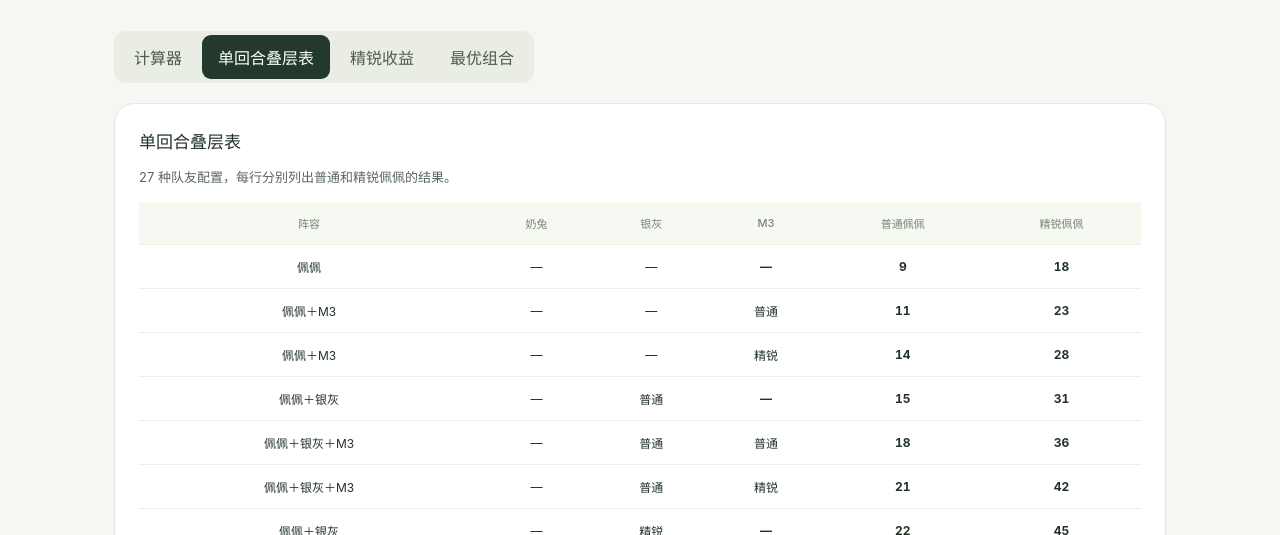
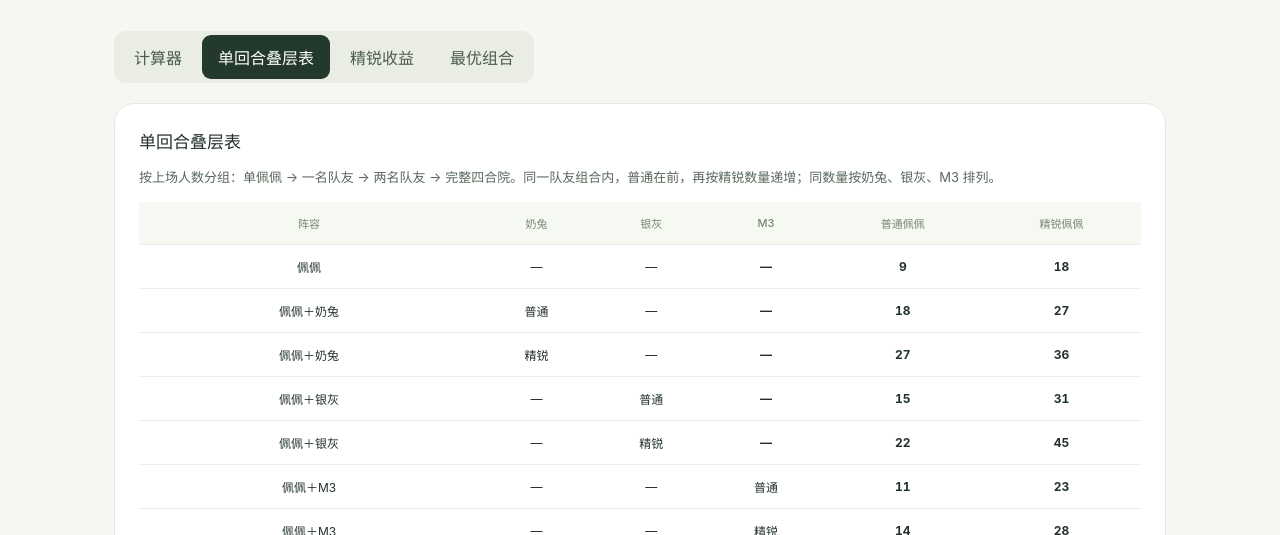
Before and after one commit to Ruby-Nine/siheyuan-calculator, a website: page index.html in a window 1280 px wide. Both pictures are taken after a click on the tab "单回合叠层表". Shown: the part 265-800 px from the top of the page. Drawn offline with Linux system fonts and the light colour scheme.

Commit message:
Compare upgrades with absent teammates and group lineup results

```diff
--- a/browser.js
+++ b/browser.js
@@ -33,7 +33,23 @@ const labels = ['不上场','普通','精锐'];
 const el = id => document.getElementById(id);
 const set = (id,value) => { el(id).textContent = value; };
 el('characters').innerHTML = characters.map(c => `<div class="character"><div class="identity"><span class="avatar ${c.id}" aria-hidden="true">${c.icon}</span><div><h3>${c.name}<span class="role">${c.role}</span></h3><p id="${c.id}-info"></p></div></div><div class="segmented" role="group" aria-label="${c.name}状态">${(c.id === 'pepe' ? [1,2] : [0,1,2]).map(v => `<button type="button" data-character="${c.id}" data-value="${v}" aria-pressed="false">${labels[v]}</button>`).join('')}</div></div>`).join('');
-const rows = combinations();
+const teammates = characters.slice(1);
+function lineupOrder(row) {
+  const ranks = teammates.map(character => row[character.id]);
+  const active = ranks.filter(rank => rank > 0).length;
+  const group = ranks.reduce((mask, rank) => mask * 2 + Number(rank > 0), 0);
+  const elites = ranks.filter(rank => rank === 2).length;
+  const eliteOrder = ranks.reduce((mask, rank) => mask * 2 + Number(rank === 2), 0);
+  return [active, -group, elites, -eliteOrder];
+}
+const rows = combinations().sort((left, right) => {
+  const a = lineupOrder(left);
+  const b = lineupOrder(right);
+  for (let i = 0; i < a.length; i++) {
+    if (a[i] !== b[i]) return a[i] - b[i];
+  }
+  return 0;
+});
 el('all-rows').innerHTML = rows.map((r,i) => `<tr data-row="${i}"><td>${['佩佩', ...characters.slice(1).filter(c => r[c.id]).map(c => c.name)].join('＋')}</td><td>${labels[r.rabbit].replace('不上场','—')}</td><td>${labels[r.silver].replace('不上场','—')}</td><td>${labels[r.m3].replace('不上场','—')}</td><td>${r.ordinary}</td><td>${r.elite}</td></tr>`).join('');
 function render() {
   const r = calculate(state);
@@ -81,12 +97,24 @@ const baseline = calculate().total;
 function tableRow(cells) {
   return '<tr>' + cells.map(cell => '<td>' + cell + '</td>').join('') + '</tr>';
 }
-el('gain-rows').innerHTML = tableRow(['全员普通', baseline, '基准', '—']) + characters.map(character => {
-  const total = calculate({[character.id]: 2}).total;
-  const added = total - baseline;
-  const percent = Number((100 * added / baseline).toFixed(2));
-  return tableRow([character.name, total, '+' + added, percent + '%']);
-}).join('');
+function signed(value) {
+  return value > 0 ? '+' + value : String(value);
+}
+function renderGains() {
+  const absent = el('absent').value;
+  const team = absent ? {[absent]: 0} : {};
+  const ordinary = calculate(team).total;
+  const reference = tableRow(['均为普通', ordinary, '基准', '—', signed(ordinary - baseline)]);
+  const upgrades = characters.filter(character => character.id !== absent).map(character => {
+    const total = calculate({...team, [character.id]: 2}).total;
+    const added = total - ordinary;
+    const percent = Number((100 * added / ordinary).toFixed(2));
+    return tableRow([character.name, total, signed(added), percent + '%', signed(total - baseline)]);
+  });
+  el('gain-rows').innerHTML = reference + upgrades.join('');
+}
+el('absent').addEventListener('change', renderGains);
+renderGains();
 
 const fullTeams = rows.filter(row => row.rabbit && row.silver && row.m3);
 const byCount = Array.from({length: 5}, () => []);
--- a/index.html
+++ b/index.html
@@ -31,8 +31,8 @@
         </section>
       </div>
       <section class="formula panel"><div><span class="eyebrow">HOW IT WORKS</span><h2>每一层，都算清楚</h2><p>银灰与 M3 加成先相加，再统一向下取整。</p></div><div class="formula-content"><code id="formula">18 + 1 × 18 = 36</code><p id="limit-formula"></p><p>奶兔额外叠层不占用佩佩上限；最后一次不足 2 层时，奶兔仍完整触发。</p></div></section>
-      </section><section id="stacks" role="tabpanel" aria-labelledby="tab-stacks" tabindex="0" hidden><div class="panel sheet"><h2>单回合叠层表</h2><p>27 种队友配置，每行分别列出普通和精锐佩佩的结果。</p><div class="table-scroll"><table aria-label="单回合叠层表"><thead><tr><th scope="col">阵容</th><th scope="col">奶兔</th><th scope="col">银灰</th><th scope="col">M3</th><th scope="col">普通佩佩</th><th scope="col">精锐佩佩</th></tr></thead><tbody id="all-rows"></tbody></table></div><p>— 表示不上场，浅绿色标出计算器当前的队友配置。</p></div></section>
-<section id="gains" role="tabpanel" aria-labelledby="tab-gains" tabindex="0" hidden><div class="panel sheet"><h2>单张精锐收益</h2><p>以四人全员普通为基准，每次只将一名角色升为精锐。</p><div class="table-scroll"><table aria-label="单张精锐收益"><thead><tr><th scope="col">精锐角色</th><th scope="col">单回合层数</th><th scope="col">新增层数</th><th scope="col">收益提升</th></tr></thead><tbody id="gain-rows"></tbody></table></div><p>首张精锐优先级：佩佩 ＝ 奶兔 ＞ 银灰 ＞ M3。</p></div></section>
+      </section><section id="stacks" role="tabpanel" aria-labelledby="tab-stacks" tabindex="0" hidden><div class="panel sheet"><h2>单回合叠层表</h2><p>按上场人数分组：单佩佩 → 一名队友 → 两名队友 → 完整四合院。同一队友组合内，普通在前，再按精锐数量递增；同数量按奶兔、银灰、M3 排列。</p><div class="table-scroll"><table aria-label="单回合叠层表"><thead><tr><th scope="col">阵容</th><th scope="col">奶兔</th><th scope="col">银灰</th><th scope="col">M3</th><th scope="col">普通佩佩</th><th scope="col">精锐佩佩</th></tr></thead><tbody id="all-rows"></tbody></table></div><p>— 表示不上场，浅绿色标出计算器当前的队友配置。</p></div></section>
+<section id="gains" role="tabpanel" aria-labelledby="tab-gains" tabindex="0" hidden><div class="panel sheet"><h2>单张精锐收益</h2><p>选择不上场的队友，比较其余干员中仅一人精锐时的结果。佩佩始终上场。</p><label for="absent">不上场的队友</label> <select id="absent"><option value="">无（四人齐全）</option><option value="rabbit">奶兔</option><option value="silver">银灰</option><option value="m3">M3</option></select><p>精锐增量与提升比例以当前阵容全普通为基准，最后一列与四人全普通的 36 层比较。</p><div class="table-scroll"><table aria-label="单张精锐收益"><thead><tr><th scope="col">精锐角色</th><th scope="col">单回合层数</th><th scope="col">精锐增量</th><th scope="col">提升比例</th><th scope="col">相对 36 层</th></tr></thead><tbody id="gain-rows"></tbody></table></div><p>四人齐全时，首张精锐优先级：佩佩 ＝ 奶兔 ＞ 银灰 ＞ M3。</p></div></section>
 <section id="best" role="tabpanel" aria-labelledby="tab-best" tabindex="0" hidden><div class="panel sheet"><h2>不同精锐数量的最优组合</h2><p>四人均上场，比较相同精锐数量下的最高单回合叠层。</p><div class="table-scroll"><table aria-label="不同精锐数量的最优组合"><thead><tr><th scope="col">精锐数量</th><th scope="col">最高层数</th><th scope="col">精锐角色（列出全部并列组合）</th></tr></thead><tbody id="best-rows"></tbody></table></div><p>最优顺序：佩佩 → 银灰 → 奶兔 → M3，或奶兔 → 银灰 → 佩佩 → M3。两条路线都是 36 → 54 → 75 → 100 → 111 层。</p></div></section>
       <p class="assumption">计算假设：每回合触发次数充足，佩佩均能叠满自身上限。</p>
     </main>
```
Also changed, not shown: app.js (+35 -7 lines).
